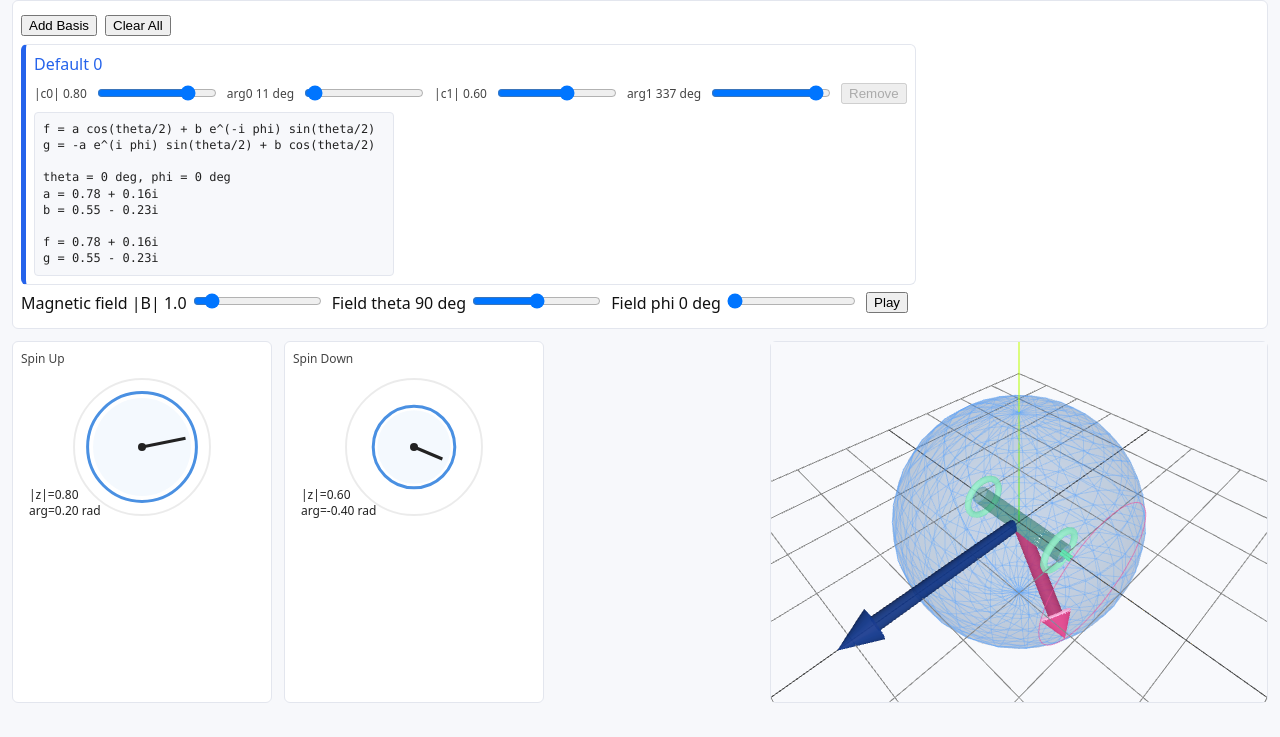
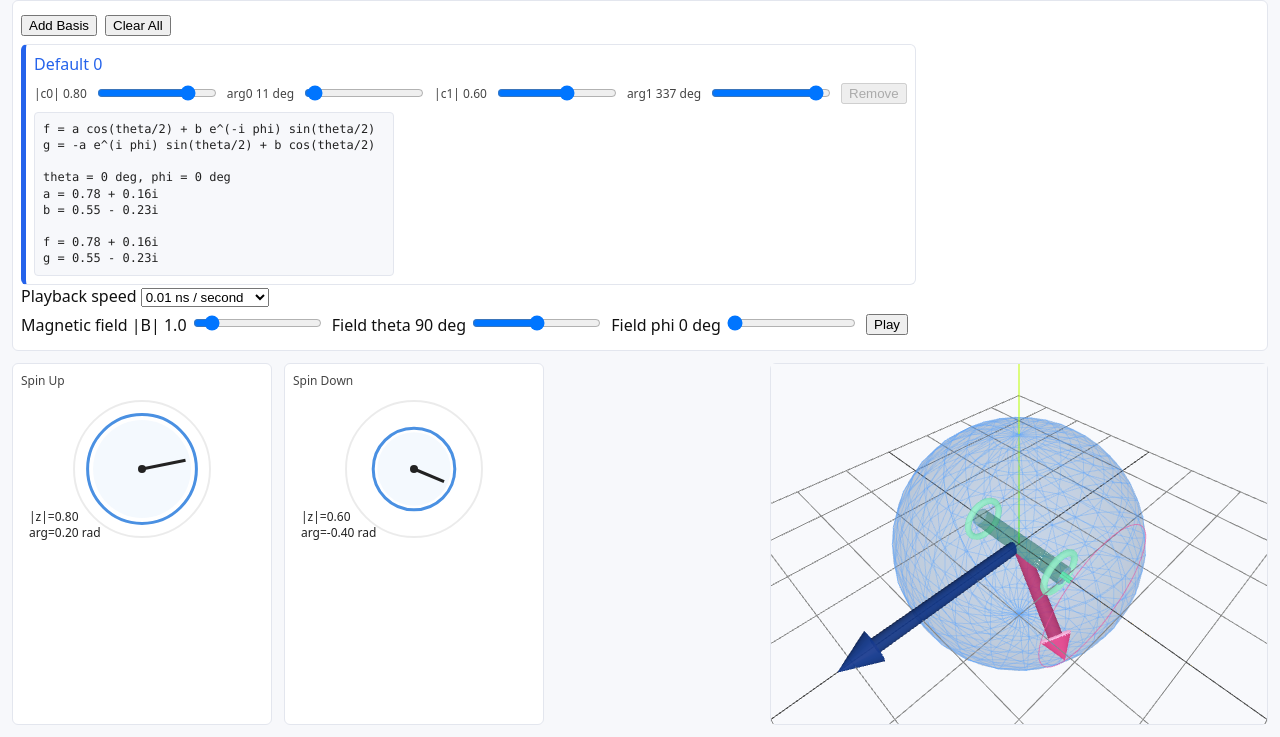
Before and after one commit to hydrowoxy/MRI-Physics, a website with bundled scripts: page spinor-visualization/index.html in a window 1280 px wide. Shown: the part 98-835 px from the top of the page. Before the commit the page ends 813 px from the top, so only its background shows below. Built offline with nearby package versions, Linux system fonts and the light colour scheme; animation ran at ten frames a second.

Commit message:
time options

```diff
--- a/spinor-visualization/index.html
+++ b/spinor-visualization/index.html
@@ -17,17 +17,26 @@
         <button id="clear">Clear All</button>
       </div>
       <div id="basisList"></div>
+      <label>Playback speed
+        <select id="playbackRate">
+          <option value="1e-12">0.001 ns / second</option>
+          <option value="1e-11" selected>0.01 ns / second</option>
+          <option value="1e-10">0.1 ns / second</option>
+          <option value="1e-9">1 ns / second</option>
+          <option value="3e-9">3 ns / second</option>
+        </select>
+      </label>
       <div class="control-row">
         <label>
           <span id="bMagLabel">Magnetic field |B| 1.0</span>
           <input id="bMag" type="range" min="0" max="10" step="0.1" value="1">
         </label>
         <label>
-          <span id="bThetaLabel">Field θ 90°</span>
+          <span id="bThetaLabel">Field Î¸ 90Â°</span>
           <input id="bTheta" type="range" min="0" max="180" value="90">
         </label>
         <label>
-          <span id="bPhiLabel">Field φ 0°</span>
+          <span id="bPhiLabel">Field Ï† 0Â°</span>
           <input id="bPhi" type="range" min="0" max="360" value="0">
         </label>
         <button id="togglePlay">Play</button>
--- a/spinor-visualization/src/application/controller.js
+++ b/spinor-visualization/src/application/controller.js
@@ -8,13 +8,13 @@ export class SimulationController {
   #field;
   #gamma;
   #playback;
-  constructor({simulation, viewer, field={x:0,y:0,z:0}, species=DEFAULT_SPECIES, gamma=species.gyromagneticRatio}) {
+  constructor({simulation, viewer, field={x:0,y:0,z:0}, species=DEFAULT_SPECIES, gamma=species.gyromagneticRatio, playbackRate=1}) {
     this.#simulation = simulation;
     this.#viewer = viewer;
     validateSpecies(species);
     if (!Number.isFinite(gamma)) throw new TypeError('finite gamma required');
     this.#gamma = gamma;
-    this.#playback = new Playback(simulation);
+    this.#playback = new Playback(simulation, {rate:playbackRate});
     this.setField(field);
   }
   get playing() { return this.#playback.playing; }
@@ -30,6 +30,7 @@ export class SimulationController {
     this.render();
   }
   setSpinState(components, index=0) { this.#simulation.setSpinState(index,components); this.render(); }
+  setPlaybackRate(rate) { this.#playback.setRate(rate); }
   setPlaying(value) { this.#playback.setPlaying(value); }
   setSuspended(value) { this.#playback.setSuspended(value); }
   frame(nowMs) { if (this.#playback.frame(nowMs)) this.render(); }
--- a/spinor-visualization/src/application/playback.js
+++ b/spinor-visualization/src/application/playback.js
@@ -6,7 +6,16 @@ export class Playback {
   #pendingUs = 0;
   #playing = false;
   #suspended = false;
-  constructor(simulation) { this.#simulation = simulation; }
+  #rate;
+  constructor(simulation, {rate=1}={}) {
+    this.#simulation = simulation;
+    this.setRate(rate);
+  }
+  setRate(rate) {
+    if (!Number.isFinite(rate) || rate <= 0) throw new RangeError('positive playback rate required');
+    this.#rate = rate;
+    this.#lastMs = null;
+  }
   get playing() { return this.#playing; }
   setPlaying(value) { this.#playing = Boolean(value); this.#lastMs = null; }
   setSuspended(value) { this.#suspended = Boolean(value); this.#lastMs = null; }
@@ -16,7 +25,7 @@ export class Playback {
     if (!this.#playing || this.#suspended) { this.#lastMs = null; return false; }
     if (this.#lastMs === null) { this.#lastMs = nowMs; return false; }
     if (nowMs < this.#lastMs) throw new RangeError('playback timestamps must be monotonic');
-    this.#pendingUs += (nowMs - this.#lastMs) * 1000;
+    this.#pendingUs += (nowMs - this.#lastMs) * 1000 * this.#rate;
     this.#lastMs = nowMs;
     const steps = Math.floor(this.#pendingUs / this.#simulation.stepUs);
     if (!steps) return false;
--- a/spinor-visualization/src/engine/simulation/simulation.js
+++ b/spinor-visualization/src/engine/simulation/simulation.js
@@ -1,4 +1,4 @@
-// Headless fixed-step spin evolution with integer-microsecond simulation time.
+// Headless fixed-step spin evolution with integer-picosecond simulation time.
 
 import { Spinor } from '../physics/spinor.js';
 import { propagator, spinHamiltonian } from '../physics/operators/index.js';
@@ -6,14 +6,18 @@ function integer(value, name, minimum=0) {
   if (!Number.isSafeInteger(value) || value < minimum) throw new RangeError(`${name} must be a safe integer >= ${minimum}`);
 }
 export class Simulation {
-  #timeUs = 0;
+  #timePs = 0n;
   #spins;
   #initial;
   #interactions;
-  #stepUs;
-  constructor({spins=[{}], interactions=[], stepUs=1000}={}) {
-    integer(stepUs, 'stepUs', 1);
-    this.#stepUs = stepUs;
+  #stepPs;
+  constructor({spins=[{}], interactions=[], stepUs=1000, stepPs=undefined}={}) {
+    if (stepPs === undefined) {
+      integer(stepUs, 'stepUs', 1);
+      stepPs = stepUs * 1e6;
+    }
+    integer(stepPs, 'stepPs', 1);
+    this.#stepPs = stepPs;
     this.#spins = spins.map(({state=new Spinor(), position={x:0,y:0,z:0}}) => {
       if (![position.x,position.y,position.z].every(Number.isFinite)) throw new TypeError('finite position required');
       return {state: state.clone(), position: {...position}};
@@ -21,8 +25,9 @@ export class Simulation {
     this.#initial = this.#spins.map(s => s.state.components);
     this.setInteractions(interactions);
   }
-  get timeUs() { return this.#timeUs; }
-  get stepUs() { return this.#stepUs; }
+  get timePs() { return this.#timePs; }
+  get timeUs() { return Number(this.#timePs) / 1e6; }
+  get stepUs() { return this.#stepPs / 1e6; }
   setInteractions(interactions) {
     if (!Array.isArray(interactions) || !interactions.every(i => typeof i === 'function')) throw new TypeError('interactions must be functions');
     this.#interactions = [...interactions];
@@ -33,9 +38,9 @@ export class Simulation {
   }
   step(count=1) {
     integer(count, 'count');
-    integer(this.#timeUs + count*this.#stepUs, 'end time');
+
     for (let i=0;i<count;i++) {
-      const timeSeconds = (this.#timeUs + this.#stepUs/2)*1e-6;
+      const timeSeconds = Number(this.#timePs)*1e-12 + this.#stepPs*0.5e-12;
       // Compute all next states before committing this step.
       const next = this.#spins.map(({state,position}) => {
         const total = {x:0,y:0,z:0};
@@ -43,18 +48,18 @@ export class Simulation {
           const h = spinHamiltonian(interaction({position:{...position}, timeSeconds}));
           total.x += h.x; total.y += h.y; total.z += h.z;
         }
-        return state.clone().apply(propagator(total, this.#stepUs*1e-6));
+        return state.clone().apply(propagator(total, this.#stepPs*1e-12));
       });
       next.forEach((state,index) => { this.#spins[index].state = state; });
-      this.#timeUs += this.#stepUs;
+      this.#timePs += BigInt(this.#stepPs);
     }
     return this;
   }
   reset() {
     this.#spins.forEach((s,i) => s.state.setComponents(this.#initial[i]));
-    this.#timeUs = 0;
+    this.#timePs = 0n;
   }
   snapshot() {
-    return {timeUs:this.#timeUs, spins:this.#spins.map(s => ({components:s.state.components, position:{...s.position}}))};
+    return {timeUs:this.timeUs, timePs:this.#timePs.toString(), spins:this.#spins.map(s => ({components:s.state.components, position:{...s.position}}))};
   }
 }
--- a/spinor-visualization/src/main.js
+++ b/spinor-visualization/src/main.js
@@ -9,7 +9,7 @@ import { createFieldControls } from './view/field-controls.js';
 
 const simulation = new Simulation({
   spins:[{state:new Spinor(...spinorFromPolarComponents(0.8,0.2,complementaryMagnitude(0.8),-0.4))}],
-  stepUs:1000,
+  stepPs:1,
 });
 let controller;
 const viewer = new SpinorViewer({
@@ -22,7 +22,7 @@ const fieldControls = createFieldControls({
   onChange:({magnitude,theta,phi})=>controller.setField(fieldVectorFromAngles(magnitude,theta,phi)),
 });
 const field = fieldControls.value();
-controller = new SimulationController({simulation,viewer,field:fieldVectorFromAngles(field.magnitude,field.theta,field.phi)});
+controller = new SimulationController({simulation,viewer,playbackRate:Number(document.getElementById('playbackRate').value),field:fieldVectorFromAngles(field.magnitude,field.theta,field.phi)});
 viewer.addBasis(0,0,'Default');
 document.getElementById('addBasis').addEventListener('click',()=>viewer.addBasis());
 document.getElementById('clear').addEventListener('click',()=>viewer.clearExtraBases());
@@ -30,7 +30,11 @@ document.getElementById('togglePlay').addEventListener('click',event=>{
   controller.setPlaying(!controller.playing);
   event.target.textContent=controller.playing?'Pause':'Play';
 });
+document.getElementById('playbackRate').addEventListener('change',event=>controller.setPlaybackRate(Number(event.target.value)));
 document.addEventListener('visibilitychange',()=>controller.setSuspended(document.hidden));
 controller.setSuspended(document.hidden);
-function frame(now) { controller.frame(now); requestAnimationFrame(frame); }
+function frame(now) {
+  controller.frame(now);
+  requestAnimationFrame(frame);
+}
 requestAnimationFrame(frame);
--- a/spinor-visualization/src/view/basis-math-display.js
+++ b/spinor-visualization/src/view/basis-math-display.js
@@ -1,9 +1,9 @@
 // Text formatting for the amplitude change-of-basis calculation.
 
 function formatComplex(z){
-  const re = z.re.toFixed(2);
+  const re = Number(z.re.toFixed(2)).toFixed(2);
   const imAbs = Math.abs(z.im).toFixed(2);
-  const sign = z.im < 0 ? '-' : '+';
+  const sign = z.im < 0 && Number(imAbs) !== 0 ? '-' : '+';
   return `${re} ${sign} ${imAbs}i`;
 }
 
--- a/spinor-visualization/src/view/clock.js
+++ b/spinor-visualization/src/view/clock.js
@@ -48,8 +48,10 @@ export class Clock {
     const phase = complexPhaseRadians(this.value);
     if (displayR > 0) {
       const visualPhase = -phase;
-      const hx = cx + Math.cos(visualPhase) * (displayR - 10);
-      const hy = cy + Math.sin(visualPhase) * (displayR - 10);
+      // Keep small-amplitude hands inside their radius without reversing phase.
+      const handLength = Math.max(0, displayR - Math.min(10, displayR * 0.2));
+      const hx = cx + Math.cos(visualPhase) * handLength;
+      const hy = cy + Math.sin(visualPhase) * handLength;
       ctx.beginPath(); ctx.moveTo(cx,cy); ctx.lineTo(hx,hy); ctx.strokeStyle='#222'; ctx.lineWidth=3; ctx.stroke();
     }
     ctx.beginPath(); ctx.arc(cx,cy,4,0,Math.PI*2); ctx.fillStyle='#222'; ctx.fill();
```
Also changed, not shown: spinor-visualization/ARCHITECTURE.md (+6 -3 lines), spinor-visualization/test/application.test.js (+22 -0 lines), spinor-visualization/test/reference.test.js (added, +76 -0 lines).
